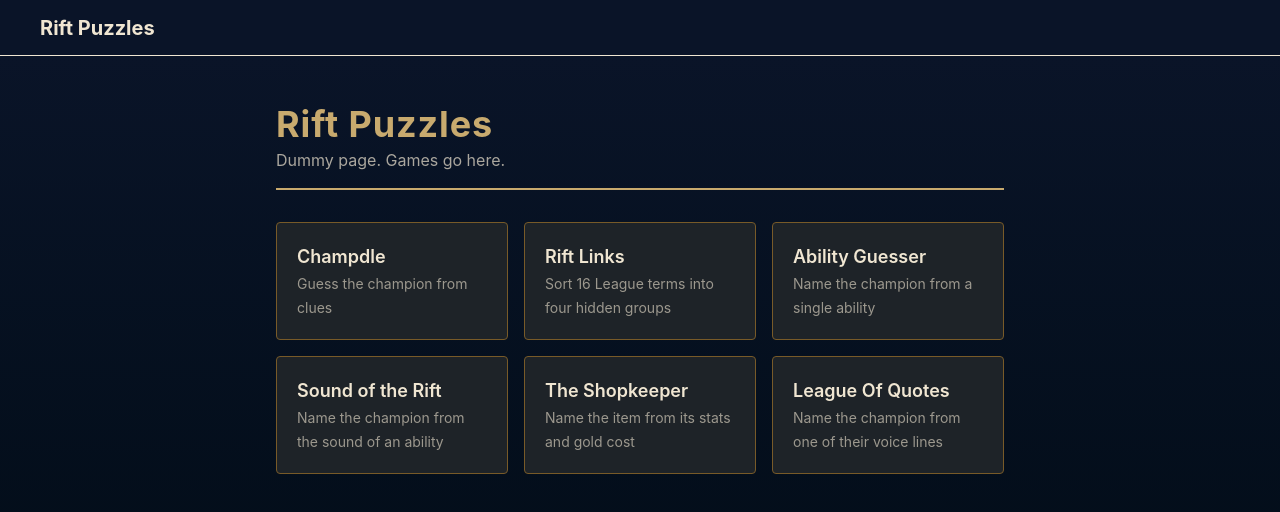
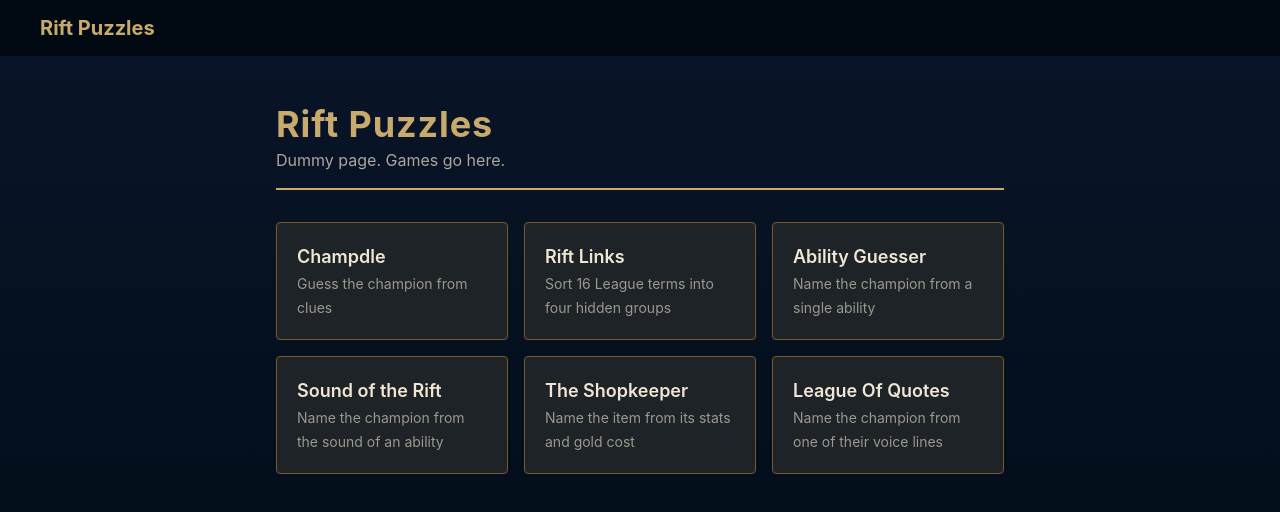
Before and after one commit to faridgasimov95/rift-puzzles, a React (Vite) app: page / in a window 1280 px wide. Shown: the top 512 px of the page. Built offline with nearby package versions, Linux system fonts and the light colour scheme.

Commit message:
feat: navbar styling and link added

```diff
--- a/src/components/NavBar.tsx
+++ b/src/components/NavBar.tsx
@@ -1,9 +1,14 @@
+import { Link } from "react-router";
+
 export default function NavBar() {
   return (
-    <nav className="bg-nav-bg border-b border-divider px-6 flex items-stretch h-14 z-50">
-      <span className="text-xl text-nav-text font-bold flex items-center px-4">
+    <nav className="bg-hex-950 border-gold-dark text-gold border-divider px-6 flex items-stretch h-14 z-50">
+      <Link
+        to="/"
+        className="text-xl text-nav-text font-bold flex items-center px-4"
+      >
         Rift Puzzles
-      </span>
+      </Link>
     </nav>
   );
 }
```
